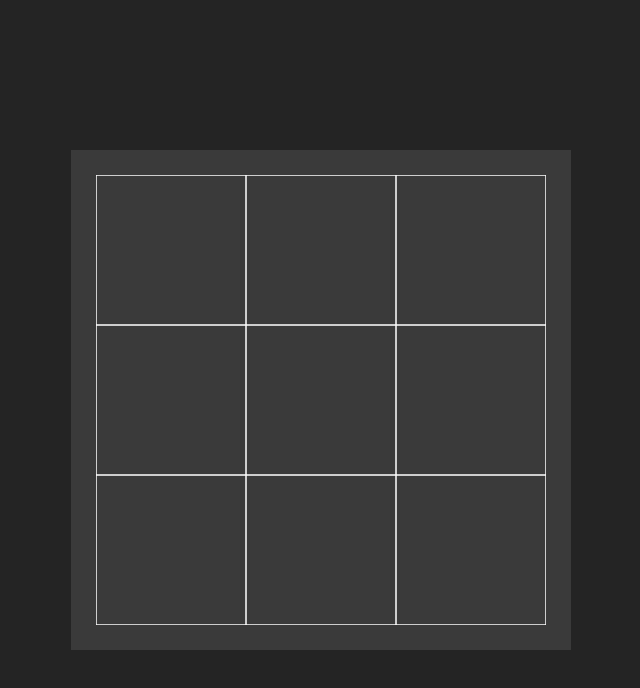
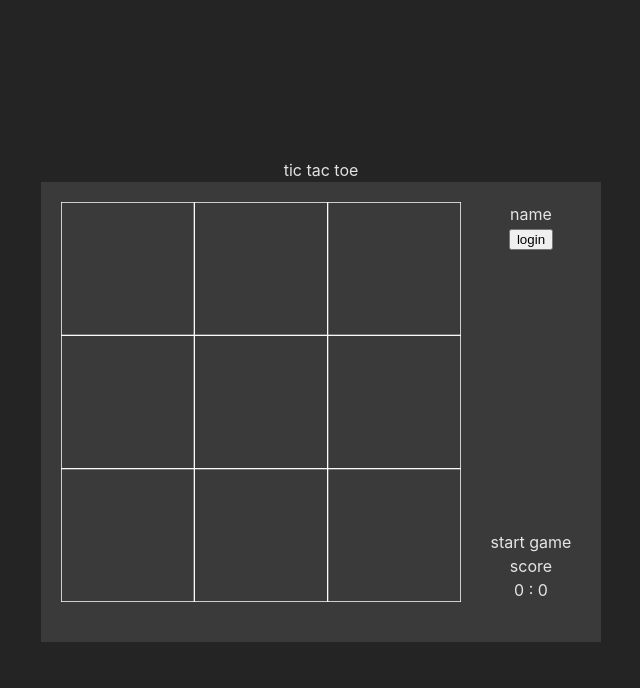
Before and after one commit to wvves/tic_tac_toe_app, a React (Vite) app: page / in a window 1280 px wide. Shown: the top 688 px of the page, without its empty margins (319-959 px from the left). Built offline with nearby package versions, Linux system fonts and the light colour scheme.

Commit message:
add right panel

```diff
--- a/src/App.css
+++ b/src/App.css
@@ -5,10 +5,21 @@
   text-align: center;
 }
 
-.App {
-  width: 500px;
-  height: 500px;
+.Canvas-main {
+  padding: 20px 30px 40px 20px;
   background-color:rgb(58, 58, 58);
+  display: flex;
+  flex-direction: row;
+  column-gap: 30px;
+  justify-content: center;
+}
+
+.right-panel {
+  display: flex;
+  flex-direction: column;
+  justify-content: space-between;
+  width: max-content;
+  /* width: 100px; */
 }
 
 .canvas-wrapper {
--- a/src/App.tsx
+++ b/src/App.tsx
@@ -1,14 +1,29 @@
 import React, { HtmlHTMLAttributes, useRef } from 'react'
 import './App.css'
 import Canvas from './components/Canvas'
+import LoginPage from './page/LoginPage'
 
 function App() {
 
   return (
     <>
-    <div className='App'>
-      <Canvas size={450}></Canvas>
+    <div>tic tac toe</div>
+    <div className='Canvas-main'>
+      <Canvas size={400}></Canvas>
+      <div className='right-panel'>
+        <div>
+          <div>name</div>
+          <button>login</button>
+        </div>
+        <div>
+          <div>start game</div>
+          <div>score</div>
+          <div>0 : 0</div>
+        </div>
+
+      </div>
     </div>
+    {/* <LoginPage/> */}
     </>
   )
 }
```
